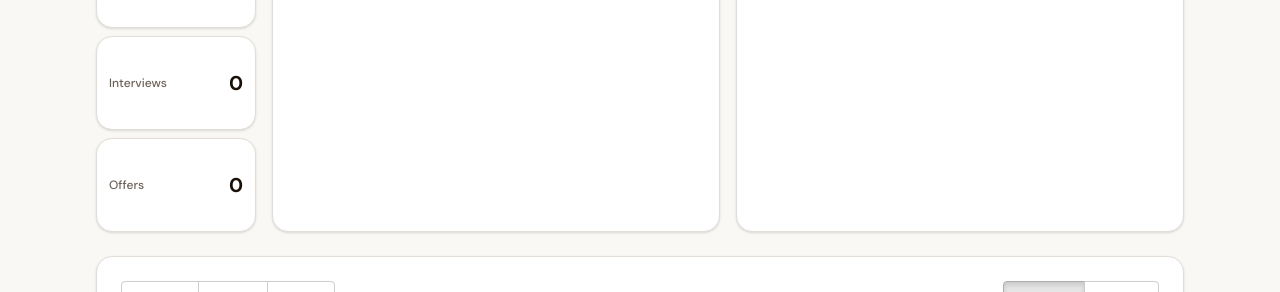
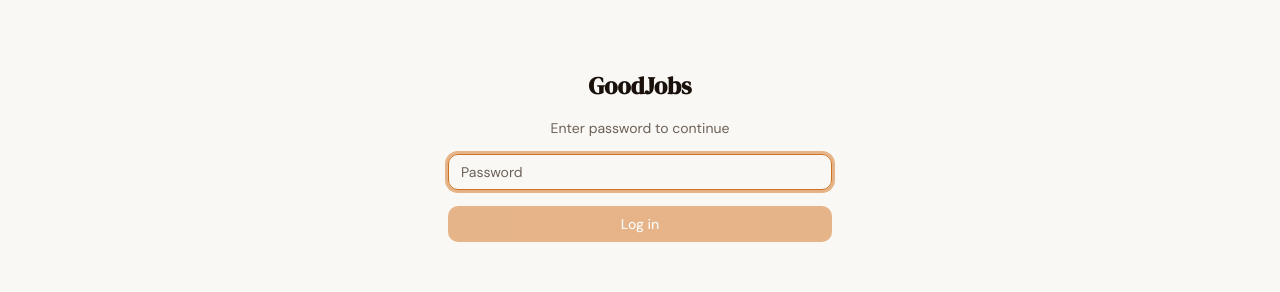
Before and after one commit to cattiesu2025/goodjobs, a React (Vite) app in the folder client/: page / in a window 1280 px wide. Shown: the part 244-536 px from the top of the page. Built offline with nearby package versions, Linux system fonts and the light colour scheme; no server answers.

Commit message:
feat: add password protection with ADMIN_PASSWORD

```diff
--- a/client/src/App.tsx
+++ b/client/src/App.tsx
@@ -1,3 +1,4 @@
+import { useState, useEffect } from "react";
 import {
   BrowserRouter,
   Routes,
@@ -84,7 +85,83 @@
   );
 }
 
+function LoginScreen({ onSuccess }: { onSuccess: () => void }) {
+  const [password, setPassword] = useState("");
+  const [error, setError] = useState("");
+  const [loading, setLoading] = useState(false);
+
+  const handleSubmit = async (e: React.FormEvent) => {
+    e.preventDefault();
+    setError("");
+    setLoading(true);
+    try {
+      const res = await fetch("/api/login", {
+        method: "POST",
+        headers: { "Content-Type": "application/json" },
+        body: JSON.stringify({ password }),
+      });
+      if (res.ok) {
+        onSuccess();
+      } else {
+        setError("Wrong password");
+      }
+    } catch {
+      setError("Connection error");
+    } finally {
+      setLoading(false);
+    }
+  };
+
+  return (
+    <div className="min-h-screen bg-background flex items-center justify-center px-4">
+      <form
+        onSubmit={handleSubmit}
+        className="w-full max-w-sm space-y-4"
+      >
+        <h1 className="text-2xl font-semibold text-center text-foreground">
+          GoodJobs
+        </h1>
+        <p className="text-sm text-muted-foreground text-center">
+          Enter password to continue
+        </p>
+        <input
+          type="password"
+          value={password}
+          onChange={(e) => setPassword(e.target.value)}
+          placeholder="Password"
+          autoFocus
+          className="file:text-foreground placeholder:text-muted-foreground border-input h-9 w-full rounded-md border bg-transparent px-3 py-1 text-base shadow-xs outline-none focus-visible:border-ring focus-visible:ring-ring/50 focus-visible:ring-[3px] md:text-sm"
+        />
+        {error && (
+          <p className="text-sm text-destructive text-center">{error}</p>
+        )}
+        <button
+          type="submit"
+          disabled={loading || !password}
+          className="w-full h-9 rounded-md bg-primary text-primary-foreground text-sm font-medium hover:bg-primary/90 disabled:opacity-50 disabled:pointer-events-none"
+        >
+          {loading ? "..." : "Log in"}
+        </button>
+      </form>
+    </div>
+  );
+}
+
 function App() {
+  const [authed, setAuthed] = useState<boolean | null>(null);
+
+  useEffect(() => {
+    fetch("/api/auth")
+      .then((res) => setAuthed(res.ok))
+      .catch(() => setAuthed(false));
+  }, []);
+
+  if (authed === null) return null; // loading
+
+  if (!authed) {
+    return <LoginScreen onSuccess={() => setAuthed(true)} />;
+  }
+
   return (
     <BrowserRouter>
       <AppLayout />
--- a/client/src/lib/api.ts
+++ b/client/src/lib/api.ts
@@ -5,6 +5,10 @@
     headers: { "Content-Type": "application/json" },
     ...options,
   });
+  if (res.status === 401) {
+    window.location.reload();
+    throw new Error("Unauthorized");
+  }
   if (!res.ok) throw new Error(`API error: ${res.status}`);
   return res.json();
 }
```
Also changed, not shown: 1 other file (tests, documents, lock files or other folders).
